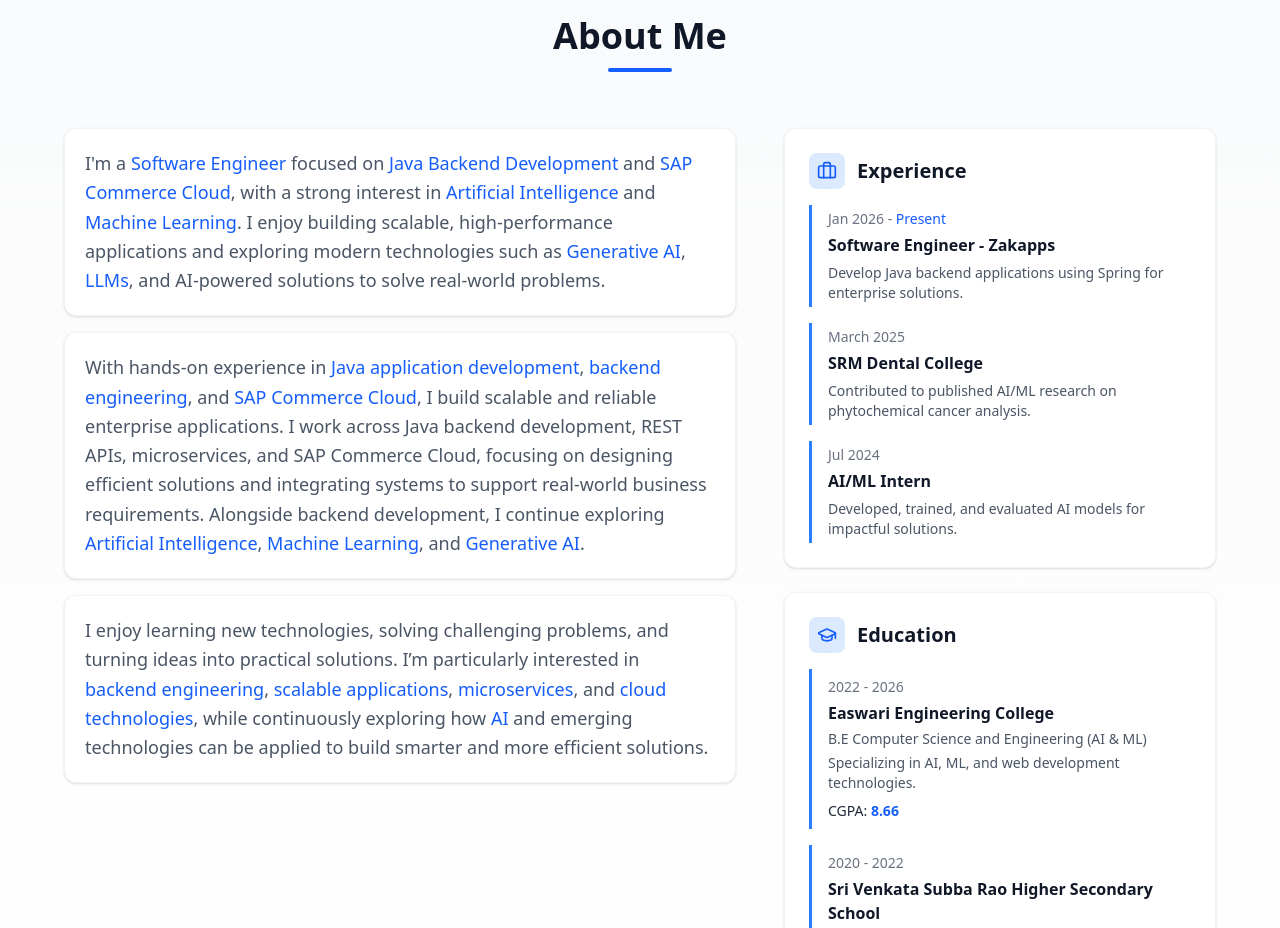
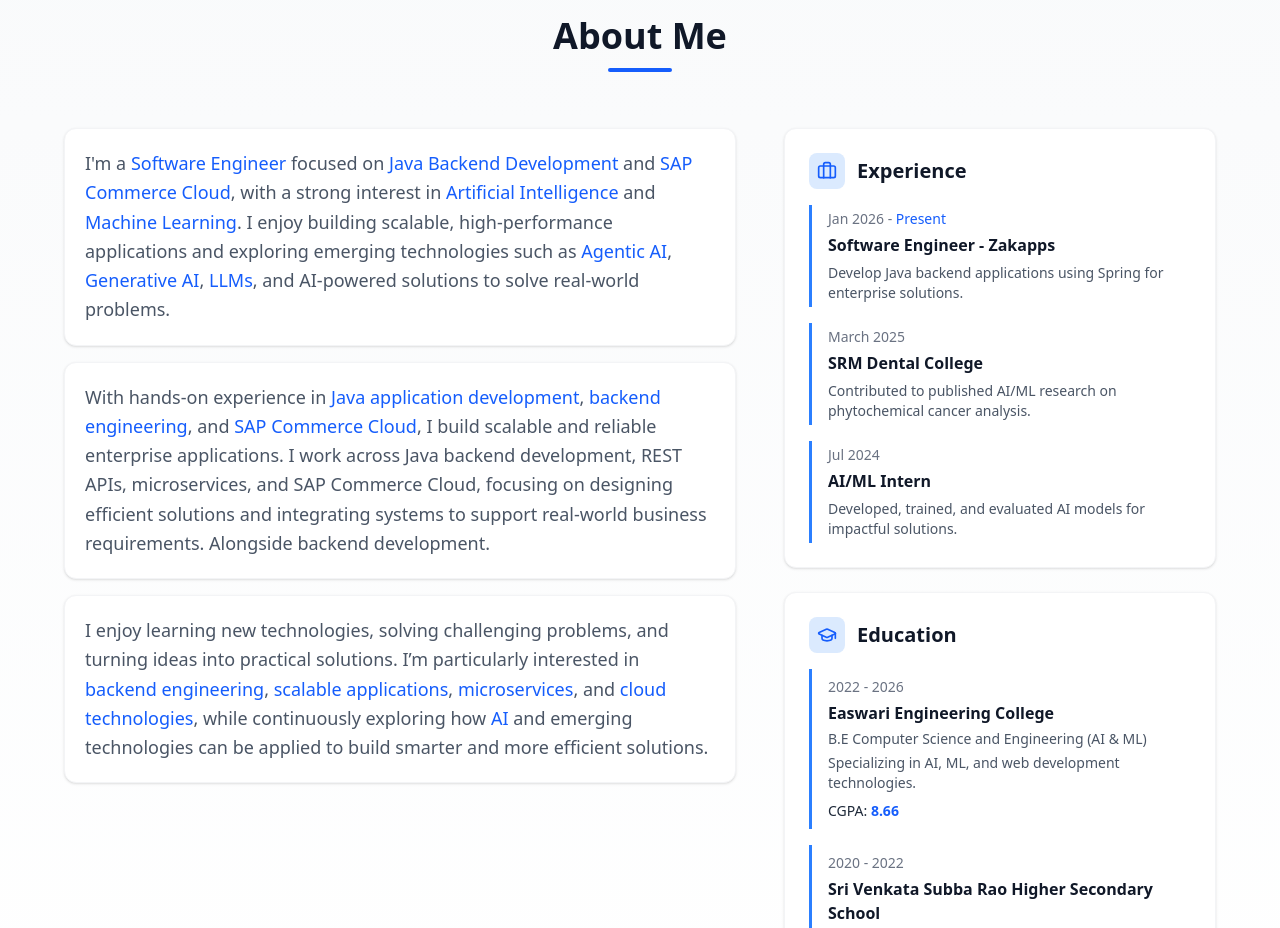
Before and after one commit to POOVARASAN-03/Poovarasan-portfolio, a React (Vite) app: page / in a window 1280 px wide. Shown: the part 880-1808 px from the top of the page. Built offline with nearby package versions, Linux system fonts and the light colour scheme.

Commit message:
latest change

```diff
--- a/src/components/About.jsx
+++ b/src/components/About.jsx
@@ -23,11 +23,10 @@ function About() {
             {/* About Text */}
             <div className="space-y-4 text-base md:text-lg text-gray-600 dark:text-gray-400 leading-relaxed">
               <p data-testid="text-about-1" className="bg-white dark:bg-gray-800 p-4 sm:p-5 rounded-xl shadow-sm border border-gray-100 dark:border-gray-700">
-                I'm a <span className="text-blue-600 dark:text-blue-400 font-medium">Software Engineer</span> focused on <span className="text-blue-600 dark:text-blue-400 font-medium">Java Backend Development</span> and <span className="text-blue-600 dark:text-blue-400 font-medium">SAP Commerce Cloud</span>, with a strong interest in <span className="text-blue-600 dark:text-blue-400 font-medium">Artificial Intelligence</span> and <span className="text-blue-600 dark:text-blue-400 font-medium">Machine Learning</span>. I enjoy building scalable, high-performance applications and exploring modern technologies such as <span className="text-blue-600 dark:text-blue-400 font-medium">Generative AI</span>, <span className="text-blue-600 dark:text-blue-400 font-medium">LLMs</span>, and AI-powered solutions to solve real-world problems.
+                I'm a <span className="text-blue-600 dark:text-blue-400 font-medium">Software Engineer</span> focused on <span className="text-blue-600 dark:text-blue-400 font-medium">Java Backend Development</span> and <span className="text-blue-600 dark:text-blue-400 font-medium">SAP Commerce Cloud</span>, with a strong interest in <span className="text-blue-600 dark:text-blue-400 font-medium">Artificial Intelligence</span> and <span className="text-blue-600 dark:text-blue-400 font-medium">Machine Learning</span>. I enjoy building scalable, high-performance applications and exploring emerging technologies such as <span className="text-blue-600 dark:text-blue-400 font-medium">Agentic AI</span>, <span className="text-blue-600 dark:text-blue-400 font-medium">Generative AI</span>, <span className="text-blue-600 dark:text-blue-400 font-medium">LLMs</span>, and AI-powered solutions to solve real-world problems.
               </p>
               <p data-testid="text-about-2" className="bg-white dark:bg-gray-800 p-4 sm:p-5 rounded-xl shadow-sm border border-gray-100 dark:border-gray-700">
-                With hands-on experience in <span className="text-blue-600 dark:text-blue-400 font-medium">Java application development</span>, <span className="text-blue-600 dark:text-blue-400 font-medium">backend engineering</span>, and <span className="text-blue-600 dark:text-blue-400 font-medium">SAP Commerce Cloud</span>, I build scalable and reliable enterprise applications. I work across Java backend development, REST APIs, microservices, and SAP Commerce Cloud, focusing on designing efficient solutions and integrating systems to support real-world business requirements. Alongside backend development, I continue exploring <span className="text-blue-600 dark:text-blue-400 font-medium">Artificial Intelligence</span>, <span className="text-blue-600 dark:text-blue-400 font-medium">Machine Learning</span>, and <span className="text-blue-600 dark:text-blue-400 font-medium">Generative AI</span>.
-              </p>
+                With hands-on experience in <span className="text-blue-600 dark:text-blue-400 font-medium">Java application development</span>, <span className="text-blue-600 dark:text-blue-400 font-medium">backend engineering</span>, and <span className="text-blue-600 dark:text-blue-400 font-medium">SAP Commerce Cloud</span>, I build scalable and reliable enterprise applications. I work across Java backend development, REST APIs, microservices, and SAP Commerce Cloud, focusing on designing efficient solutions and integrating systems to support real-world business requirements. Alongside backend development.</p>
               <p data-testid="text-about-3" className="bg-white dark:bg-gray-800 p-4 sm:p-5 rounded-xl shadow-sm border border-gray-100 dark:border-gray-700">
                 I enjoy learning new technologies, solving challenging problems, and turning ideas into practical solutions. I’m particularly interested in <span className="text-blue-600 dark:text-blue-400 font-medium">backend engineering</span>, <span className="text-blue-600 dark:text-blue-400 font-medium">scalable applications</span>, <span className="text-blue-600 dark:text-blue-400 font-medium">microservices</span>, and <span className="text-blue-600 dark:text-blue-400 font-medium">cloud technologies</span>, while continuously exploring how <span className="text-blue-600 dark:text-blue-400 font-medium">AI</span> and emerging technologies can be applied to build smarter and more efficient solutions.
               </p>
```
